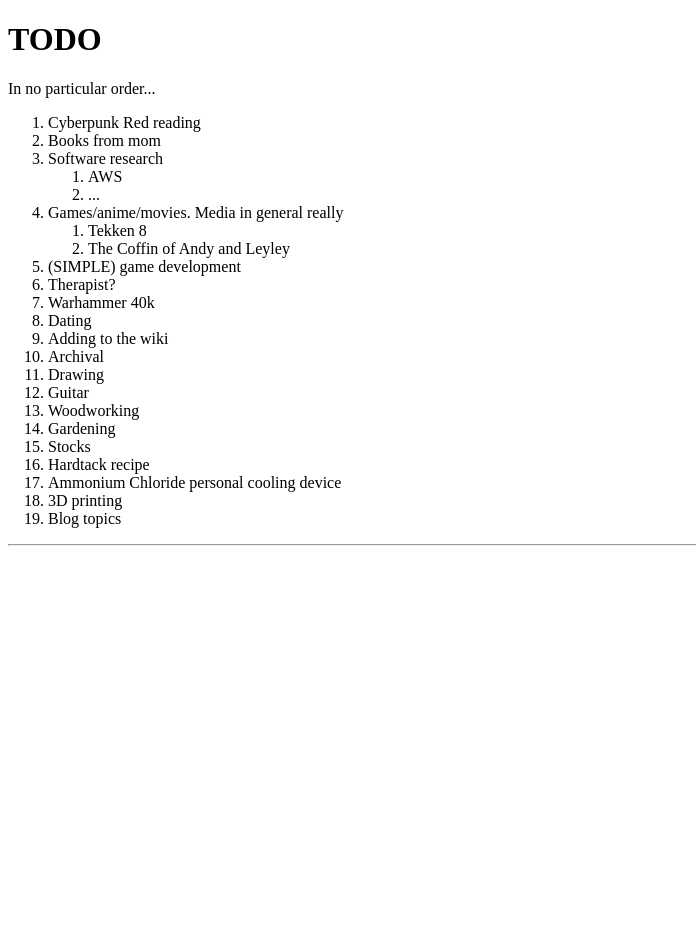
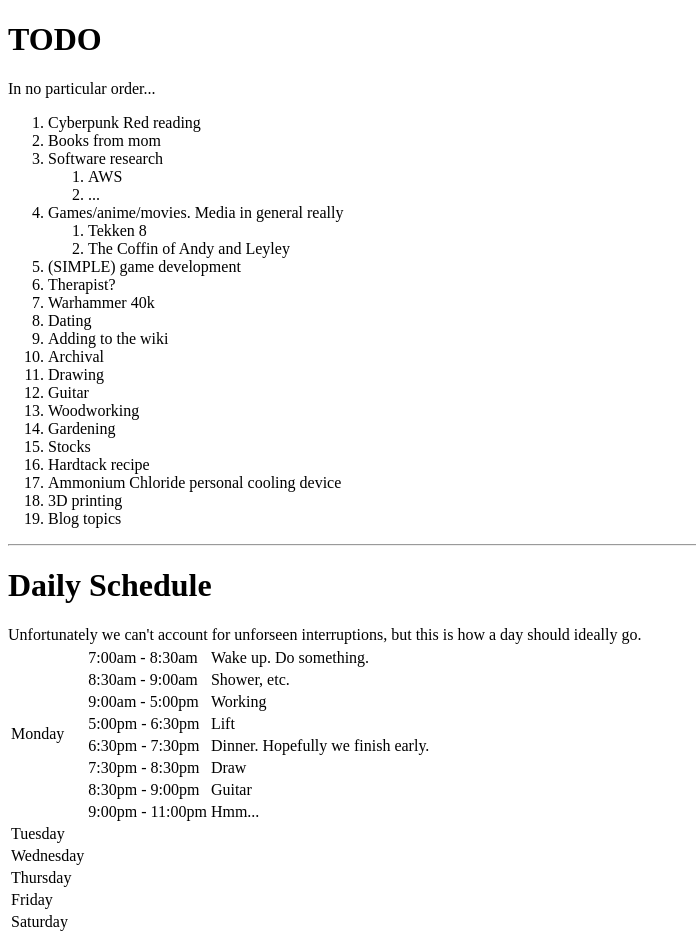
Before and after one commit to RadicalGarlic/safehouse.kim, an Angular app: page /wiki in a window 1280 px wide. Shown: the top 935 px of the page, without its empty margins (0-696 px from the left). Before the commit the page ends 800 px from the top, so only its background shows below. Built offline with nearby package versions, Linux system fonts and the light colour scheme.

Commit message:
Switch to SCSS and start daily schedule

```diff
--- a/angular.json
+++ b/angular.json
@@ -7,7 +7,7 @@
       "projectType": "application",
       "schematics": {
         "@schematics/angular:component": {
-          "style": "sass"
+          "style": "scss"
         }
       },
       "root": "",
@@ -24,7 +24,7 @@
               "zone.js"
             ],
             "tsConfig": "tsconfig.app.json",
-            "inlineStyleLanguage": "sass",
+            "inlineStyleLanguage": "scss",
             "assets": [
               {
                 "glob": "**/*",
@@ -32,7 +32,7 @@
               }
             ],
             "styles": [
-              "src/styles.sass"
+              "src/styles.scss"
             ],
             "scripts": []
           },
@@ -83,7 +83,7 @@
               "zone.js/testing"
             ],
             "tsConfig": "tsconfig.spec.json",
-            "inlineStyleLanguage": "sass",
+            "inlineStyleLanguage": "scss",
             "assets": [
               {
                 "glob": "**/*",
@@ -91,7 +91,7 @@
               }
             ],
             "styles": [
-              "src/styles.sass"
+              "src/styles.scss"
             ],
             "scripts": []
           }
--- a/src/app/app.component.ts
+++ b/src/app/app.component.ts
@@ -6,7 +6,7 @@
   standalone: true,
   imports: [RouterOutlet],
   templateUrl: './app.component.html',
-  styleUrl: './app.component.sass'
+  styleUrl: './app.component.scss'
 })
 export class AppComponent {
   title = 'safehouse.kim';
--- a/src/app/home/home.component.ts
+++ b/src/app/home/home.component.ts
@@ -6,7 +6,7 @@
   standalone: true,
   imports: [RouterModule],
   templateUrl: './home.component.html',
-  styleUrl: './home.component.sass'
+  styleUrl: './home.component.scss'
 })
 export class HomeComponent {
 
--- a/src/app/wiki/wiki.component.html
+++ b/src/app/wiki/wiki.component.html
@@ -36,3 +36,62 @@
   </ol>
 </div>
 <hr>
+<div>
+  <h1>Daily Schedule</h1>
+  <p>Unfortunately we can't account for unforseen interruptions, but this is how a day should ideally go.</p>
+  <table>
+    <tr>
+      <td rowspan="9">Monday</td>
+    </tr>
+    <tr>
+      <td>7:00am - 8:30am</td>
+      <td>Wake up. Do something.</td>
+    </tr>
+    <tr>
+      <td>8:30am - 9:00am</td>
+      <td>Shower, etc.</td>
+    </tr>
+    <tr>
+      <td>9:00am - 5:00pm</td>
+      <td>Working</td>
+    </tr>
+    <tr>
+      <td>5:00pm - 6:30pm</td>
+      <td>Lift</td>
+    </tr>
+    <tr>
+      <td>6:30pm - 7:30pm</td>
+      <td>Dinner. Hopefully we finish early.</td>
+    </tr>
+    <tr>
+      <td>7:30pm - 8:30pm</td>
+      <td>Draw</td>
+    </tr>
+    <tr>
+      <td>8:30pm - 9:00pm</td>
+      <td>Guitar</td>
+    </tr>
+    <tr>
+      <td>9:00pm - 11:00pm</td>
+      <td>Hmm...</td>
+    </tr>
+    <tr>
+      <td>Tuesday</td>
+    </tr>
+    <tr>
+      <td>Wednesday</td>
+    </tr>
+    <tr>
+      <td>Thursday</td>
+    </tr>
+    <tr>
+      <td>Friday</td>
+    </tr>
+    <tr>
+      <td>Saturday</td>
+    </tr>
+    <tr>
+      <td>Sunday</td>
+    </tr>
+  </table>
+</div>
--- a/src/app/wiki/wiki.component.sass
+++ /dev/null
@@ -1,2 +0,0 @@
-p
-  margin: 0
--- /dev/null
+++ b/src/app/wiki/wiki.component.scss
@@ -0,0 +1,8 @@
+p {
+  margin: 0;
+}
+
+// table, tr, td {
+//   border: 1px solid;
+//   border-collapse: collapse;
+// }
--- a/src/app/wiki/wiki.component.ts
+++ b/src/app/wiki/wiki.component.ts
@@ -5,7 +5,7 @@
   selector: 'app-wiki',
   standalone: true,
   templateUrl: './wiki.component.html',
-  styleUrl: './wiki.component.sass'
+  styleUrl: './wiki.component.scss'
 })
 export class WikiComponent {
 
```
Also changed, not shown: src/app/app.component.sass (deleted), src/app/app.component.scss (added), src/app/home/home.component.sass (deleted), src/app/home/home.component.scss (added), src/styles.scss (renamed from src/styles.sass).
